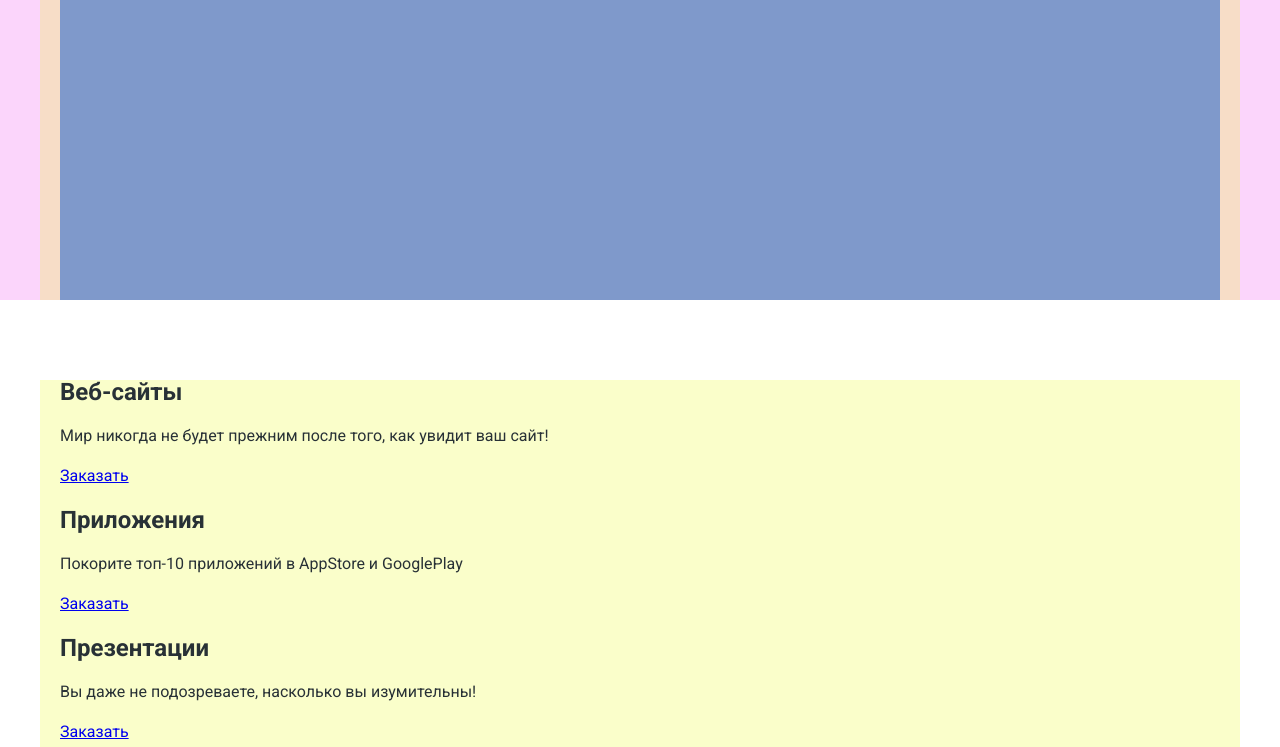
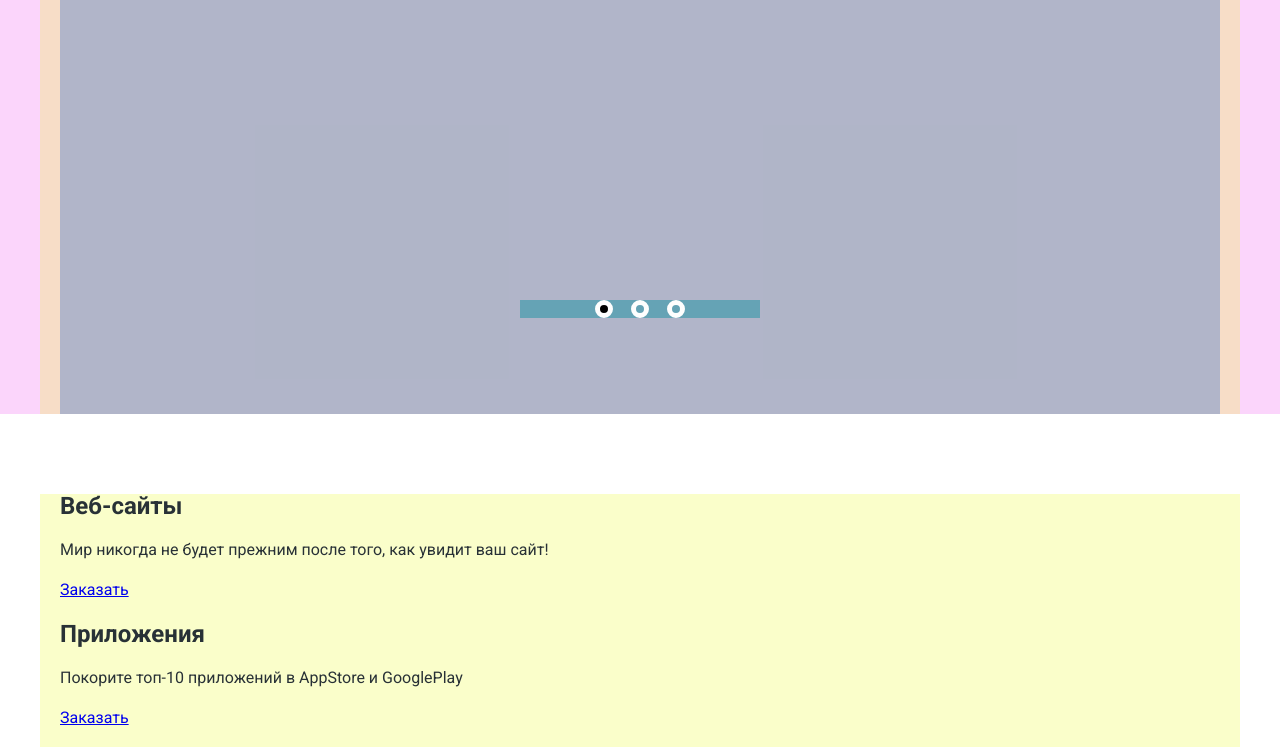
Before and after one commit to MariiaDenisova/nerds, a plain HTML site: page index.html in a window 1280 px wide. Shown: the part 130-877 px from the top of the page. Drawn offline with Linux system fonts and the light colour scheme.

Commit message:
slider 2

```diff
--- a/css/border-and-background.css
+++ b/css/border-and-background.css
@@ -25,7 +25,9 @@
 .slider {
   background-color: rgba(4, 83, 205, 0.29);
 }
-
+.slider-controls {
+  background-color: rgba(43, 151, 166, 0.56);
+}
 
 
 /* спрайт */
--- a/css/style.css
+++ b/css/style.css
@@ -135,9 +135,28 @@ body {
 .slider-controls {
   position: absolute;
   width: 240px;
-  height: 20px;
+  height: 18px;
   bottom: 96px;
   left: 50%;
-  margin-left: 9px;
+  margin-left: -120px;
+  text-align: center;
+  z-index: 1000;
+}
 
+.slider-controls i {
+  display: inline-block;
+  vertical-align: top;
+  width: 8px;
+  height: 8px;
+  margin-right: 14px;
+  border: 5px solid #fefefe;
+  border-radius: 50%;
 }
+
+.slider-controls i:last-child {
+  margin-right: 0;
+}
+
+.slider-controls .active {
+  background-color: #000000;
+}
--- a/index.html
+++ b/index.html
@@ -11,7 +11,8 @@
 
   <body>
     <header class="main-header">
-      <div class="container clearfix">
+      <div class="container">
+        <section class="navigation clearfix">
           <div class="navigation-logo">
             <img src="pictures/Header-logo.png" width="160" height="65" alt="нёрдс логотип">
           </div>
@@ -36,8 +37,8 @@
           <div class="basket-menu">
             <a href="#" class="basket">Корзина</a>
           </div>
+        </section>
 
-        <div class="slider">
         <div class="slider">
           <div class="slider-controls">
             <i class="active"></i>
@@ -46,7 +47,6 @@
           </div>
           <div class="slides">
 
-            </div>
           </div>
         </div>
       </div>
```
Lines whose indentation alone changed are shown as unchanged.
